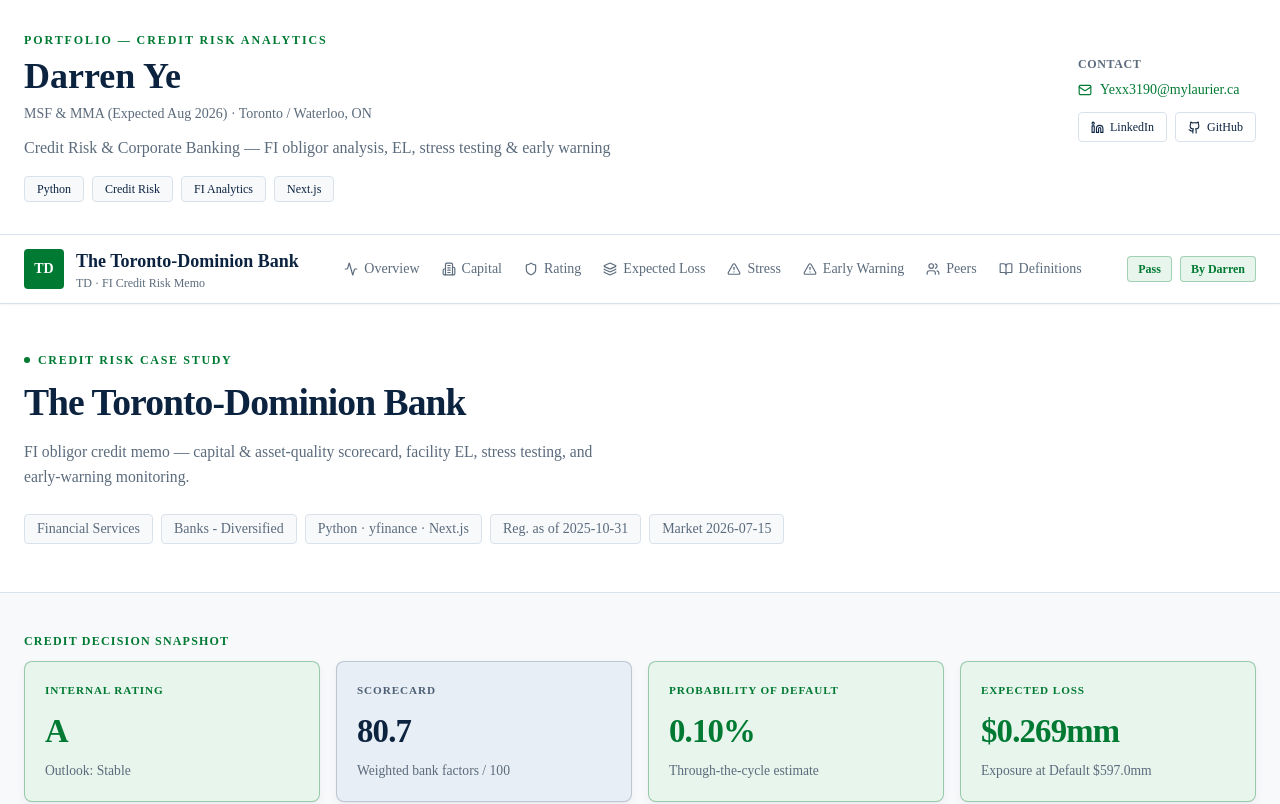
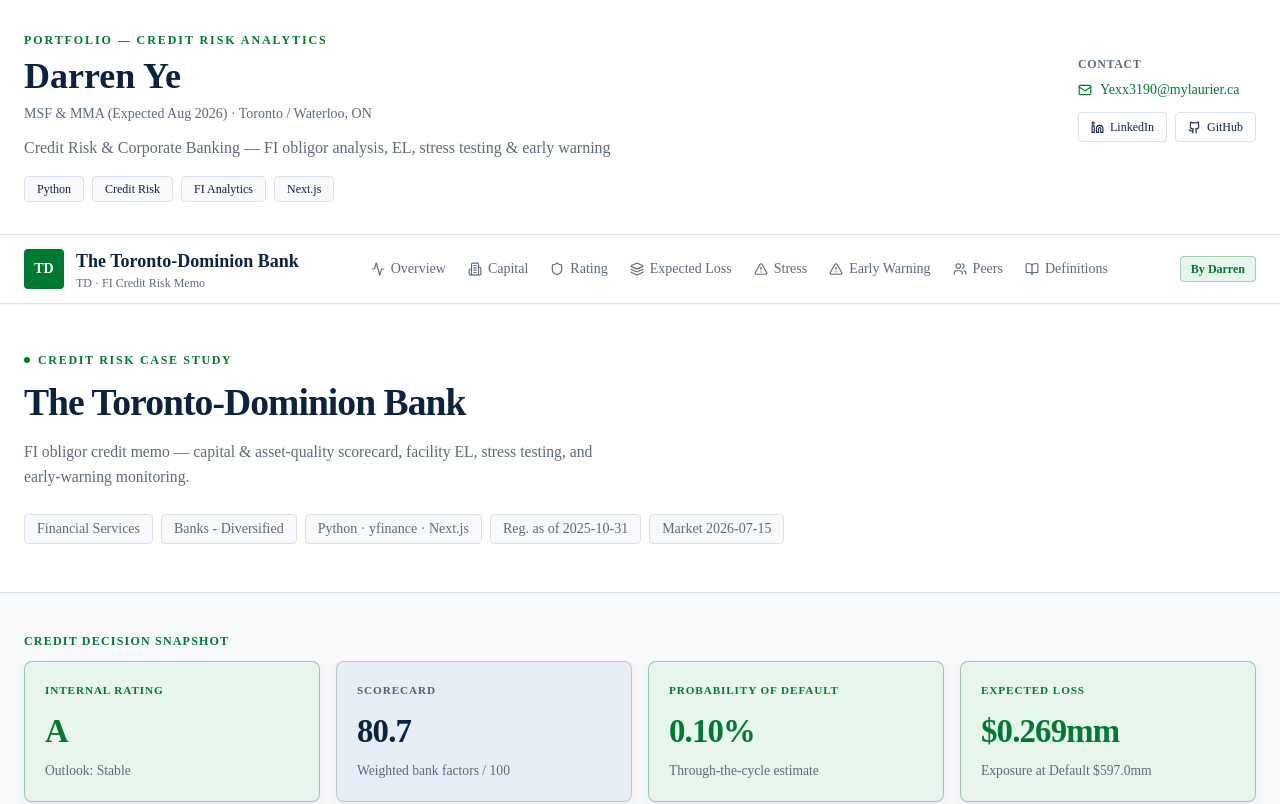
Before and after one commit to darrenye1/jpm-fi-credit-risk, a Next.js app: page / in a window 1280 px wide. Shown: the top 804 px of the page. Built offline with nearby package versions, Linux system fonts and the light colour scheme.

Commit message:
Remove Pass badge from sticky header

```diff
--- a/app/page.tsx
+++ b/app/page.tsx
@@ -71,7 +71,6 @@
       <Header
         name={metrics.name}
         ticker={meta.ticker}
-        status={earlyWarning.overall_status}
       />
       <main>
         <Hero
--- a/components/layout.tsx
+++ b/components/layout.tsx
@@ -11,7 +11,7 @@
   Users,
 } from "lucide-react";
 import { author } from "@/lib/author";
-import { Badge, StatusPill } from "./ui";
+import { Badge } from "./ui";
 
 const links = [
   { href: "#overview", label: "Overview", icon: Activity },
@@ -92,11 +92,9 @@
 export function Header({
   name,
   ticker,
-  status,
 }: {
   name: string;
   ticker: string;
-  status: string;
 }) {
   return (
     <header className="sticky top-0 z-50 border-b border-bank-border bg-white/95 shadow-sm backdrop-blur">
@@ -123,7 +121,6 @@
           ))}
         </nav>
         <div className="flex items-center gap-2">
-          <StatusPill status={status} />
           <Badge>By {author.name.split(" ")[0]}</Badge>
         </div>
       </div>
```
